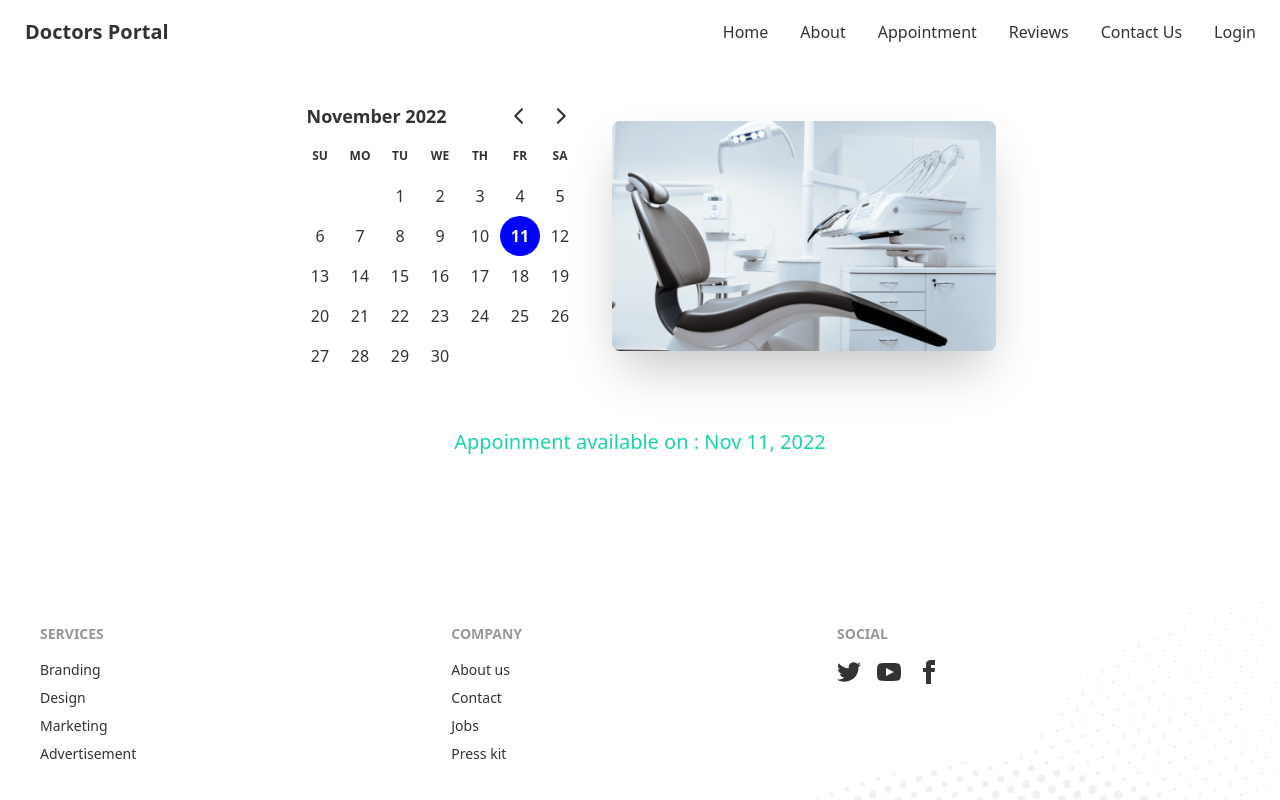
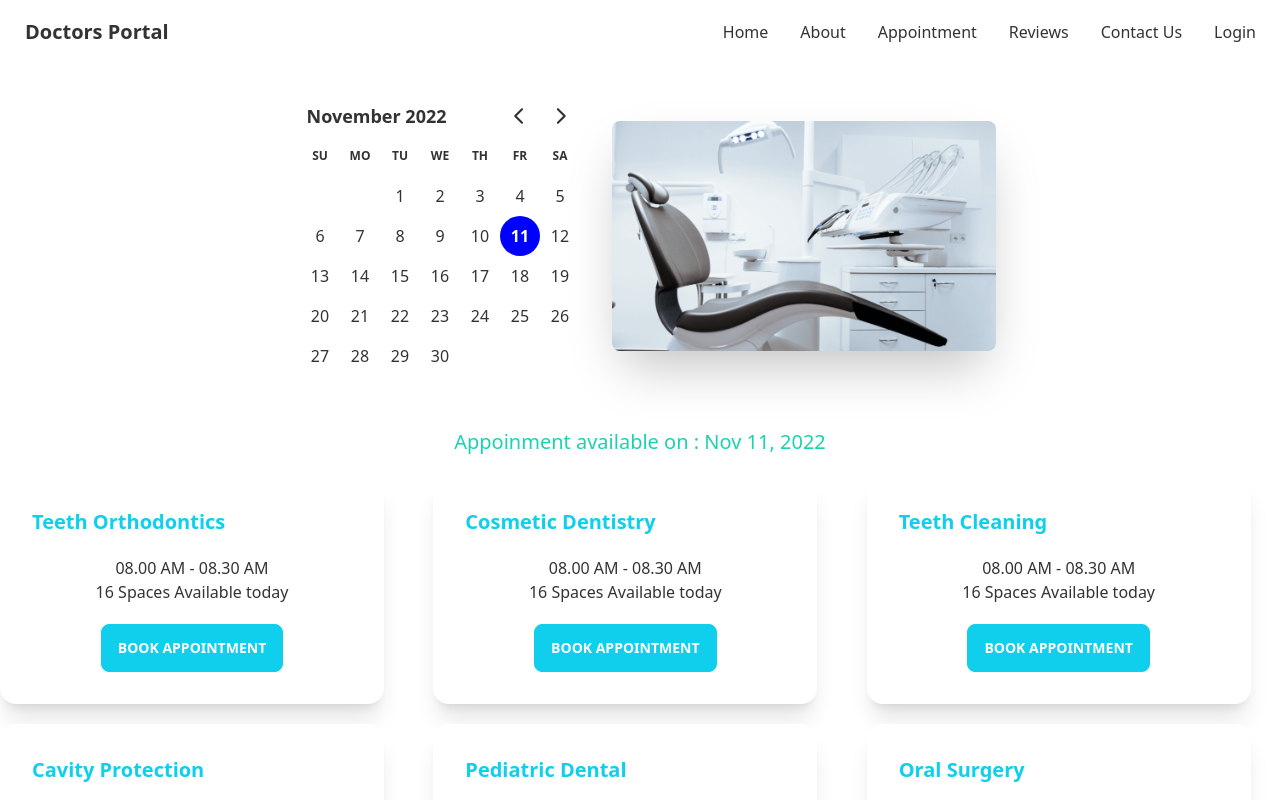
Before and after one commit to ShaahFardin/Doctors-portal, a React (Create React App) app: page /appoinment in a window 1280 px wide. Shown: the top 800 px of the page. Built offline with nearby package versions, Linux system fonts and the light colour scheme.

Commit message:
Dynamic modal data have been set

```diff
--- /dev/null
+++ b/public/appoinmentOption.json
@@ -0,0 +1,118 @@
+[
+    {
+      "_id": 1,
+      "name": "Teeth Orthodontics",
+      "slots": [
+        "08.00 AM - 08.30 AM",
+        "08.30 AM - 09.00 AM",
+        "09.00 AM - 9.30 AM",
+        "09.30 AM - 10.00 AM",
+        "10.00 AM - 10.30 AM",
+        "10.30 AM - 11.00 AM",
+        "11.00 AM - 11.30 AM",
+        "11.30 AM - 12.00 AM",
+        "1.00 PM - 1.30 PM",
+        "1.30 PM - 2.00 PM",
+        "2.00 PM - 2.30 PM",
+        "2.30 PM - 3.00 PM",
+        "3.00 PM - 3.30 PM",
+        "3.30 PM - 4.00 PM",
+        "4.00 PM - 4.30 PM",
+        "4.30 PM - 5.00 PM"
+      ]
+    },
+    {
+      "_id": 2,
+      "name": "Cosmetic Dentistry",
+      "slots": [
+        "08.00 AM - 08.30 AM",
+        "08.30 AM - 09.00 AM",
+        "09.00 AM - 9.30 AM",
+        "09.30 AM - 10.00 AM",
+        "10.00 AM - 10.30 AM",
+        "10.30 AM - 11.00 AM",
+        "11.00 AM - 11.30 AM",
+        "11.30 AM - 12.00 AM",
+        "1.00 PM - 1.30 PM",
+        "1.30 PM - 2.00 PM",
+        "2.00 PM - 2.30 PM",
+        "2.30 PM - 3.00 PM",
+        "3.00 PM - 3.30 PM",
+        "3.30 PM - 4.00 PM",
+        "4.00 PM - 4.30 PM",
+        "4.30 PM - 5.00 PM"
+      ]
+    },
+    {
+      "_id": 3,
+      "name": "Teeth Cleaning",
+      "slots": [
+        "08.00 AM - 08.30 AM",
+        "08.30 AM - 09.00 AM",
+        "09.00 AM - 9.30 AM",
+        "09.30 AM - 10.00 AM",
+        "10.00 AM - 10.30 AM",
+        "10.30 AM - 11.00 AM",
+        "11.00 AM - 11.30 AM",
+        "11.30 AM - 12.00 AM",
+        "1.00 PM - 1.30 PM",
+        "1.30 PM - 2.00 PM",
+        "2.00 PM - 2.30 PM",
+        "2.30 PM - 3.00 PM",
+        "3.00 PM - 3.30 PM",
+        "3.30 PM - 4.00 PM",
+        "4.00 PM - 4.30 PM",
+        "4.30 PM - 5.00 PM"
+      ]
+    },
+    {
+      "_id": 4,
+      "name": "Cavity Protection",
+      "slots": [
+        "08.00 AM - 08.30 AM",
+        "08.30 AM - 09.00 AM",
+        "09.00 AM - 9.30 AM",
+        "09.30 AM - 10.00 AM",
+        "10.00 AM - 10.30 AM",
+        "10.30 AM - 11.00 AM",
+        "11.00 AM - 11.30 AM",
+        "11.30 AM - 12.00 AM",
+        "1.00 PM - 1.30 PM",
+        "1.30 PM - 2.00 PM",
+        "2.00 PM - 2.30 PM",
+        "2.30 PM - 3.00 PM",
+        "3.00 PM - 3.30 PM",
+        "3.30 PM - 4.00 PM",
+        "4.00 PM - 4.30 PM",
+        "4.30 PM - 5.00 PM"
+      ]
+    },
+    {
+      "_id": 5,
+      "name": "Pediatric Dental",
+      "slots": [
+      ]
+    },
+    {
+      "_id": 6,
+      "name": "Oral Surgery",
+      "slots": [
+        "08.00 AM - 08.30 AM",
+        "08.30 AM - 09.00 AM",
+        "09.00 AM - 9.30 AM",
+        "09.30 AM - 10.00 AM",
+        "10.00 AM - 10.30 AM",
+        "10.30 AM - 11.00 AM",
+        "11.00 AM - 11.30 AM",
+        "11.30 AM - 12.00 AM",
+        "1.00 PM - 1.30 PM",
+        "1.30 PM - 2.00 PM",
+        "2.00 PM - 2.30 PM",
+        "2.30 PM - 3.00 PM",
+        "3.00 PM - 3.30 PM",
+        "3.30 PM - 4.00 PM",
+        "4.00 PM - 4.30 PM",
+        "4.30 PM - 5.00 PM"
+      ]
+    }
+  ]
--- /dev/null
+++ b/src/Pages/Appointment/AppointmentOptions/AppointmentOptions.js
@@ -0,0 +1,33 @@
+import React from 'react';
+import PrimaryButtons from '../../../components/PrimaryButtons/PrimaryButtons';
+
+const AppointmentOptions = ({ option, setTreatment }) => {
+
+    const { name, slots } = option;
+
+    return (
+        <div className="card w-96 bg-base-100 shadow-xl">
+            <div className="card-body">
+                <h2 className="card-title text-primary">{name}</h2>
+                <div className='text-center my-3'>
+                    <p>{slots.length > 0 ? slots[0] : "Try another day"}</p>
+                    <p>
+                        {slots.length} {slots.length > 1 ? "Spaces " : "Space "}
+                        Available today
+                    </p>
+                </div>
+                <div className="card-actions justify-center">
+                    <label
+                        disabled={slots.length === 0}
+                        onClick={() => setTreatment(option)}
+                        htmlFor="booking-modal"
+                        className="btn btn-primary text-white">
+                        Book Appointment
+                    </label>
+                </div>
+            </div>
+        </div>
+    );
+};
+
+export default AppointmentOptions;
--- a/src/Pages/Appointment/AvailableAppoinmets/AvailableAppoinmets.js
+++ b/src/Pages/Appointment/AvailableAppoinmets/AvailableAppoinmets.js
@@ -1,11 +1,42 @@
-import React from 'react';
+import React, { useEffect, useState } from 'react';
 import { format } from 'date-fns';
+import AppointmentOptions from '../AppointmentOptions/AppointmentOptions';
+import BookingModal from '../BookingModal/BookingModal';
 
 
-const AvailableAppoinmets = ({ selectedDate}) => {
+const AvailableAppoinmets = ({ selectedDate }) => {
+
+    const [appoinmentOption, setAppoinmentOption] = useState([]);
+    const [treatment, setTreatment] = useState(null)
+
+    useEffect(() => {
+        fetch('appoinmentOption.json')
+            .then(res => res.json())
+            .then(data => setAppoinmentOption(data))
+    }, [])
+
     return (
         <div>
-            <h1 className='text-xl text-secondary text-center my-5'>Appoinment available on : {format(selectedDate, "PP")}</h1>
+            <h1 className='text-xl text-secondary text-center my-5'>
+                Appoinment available on : {format(selectedDate, "PP")}
+            </h1>
+            <div className='grid grid-cols-1 md:grid-cols-2 lg:grid-cols-3 gap-5'>
+                {
+                    appoinmentOption.map(option =>
+                        <AppointmentOptions
+                            key={option._id}
+                            option={option}
+                            setTreatment={setTreatment}
+                        ></AppointmentOptions>)
+                }
+            </div>
+            {treatment &&
+                <BookingModal
+                    selectedDate={selectedDate}
+                    treatment={treatment}>
+                </BookingModal>
+            }
+
         </div>
     );
 };
--- /dev/null
+++ b/src/Pages/Appointment/BookingModal/BookingModal.js
@@ -0,0 +1,43 @@
+import { format } from 'date-fns';
+import React from 'react';
+
+const BookingModal = ({ treatment, selectedDate }) => {
+
+    const { name, slots } = treatment;
+    const date = format(selectedDate, "PP")
+
+    const handleModalSubmit = event =>{
+        event.preventDefault();
+        const form = event.target;
+
+    }
+
+    return (
+        <div>
+            <input type="checkbox" id="booking-modal" className="modal-toggle" />
+            <div className="modal">
+                <div className="modal-box relative">
+                    <label htmlFor="booking-modal" className="btn btn-sm btn-circle absolute right-2 top-2">✕</label>
+                    <h3 className="text-lg font-bold">
+                        {name}
+                    </h3>
+                    <form onSubmit={handleModalSubmit}>
+                        <input type="text" value={date} disabled className="input input-bordered w-full  my-2" />
+                        <select name='selected-slot' className="select select-bordered w-full my-2">
+                            {
+                                slots.map(slot=> <option value={slot}>{slot}</option>)
+                            }
+                        </select>
+                        <input name='name' type="text" placeholder="Your Full Name" className="input input-bordered w-full my-2" />
+                        <input name='phone-number' type="text" placeholder="Phone Number" className="input input-bordered w-full my-2" />
+                        <input name='email' type="text" placeholder="Email" className="input input-bordered w-full my-2" />
+                        <input name='' type="text" placeholder="Type here" className="input input-bordered w-full my-2" />
+                        <button type='submit' className="btn mt-5 w-full">Submit</button>
+                    </form>
+                </div>
+            </div>
+        </div>
+    );
+};
+
+export default BookingModal;
```
